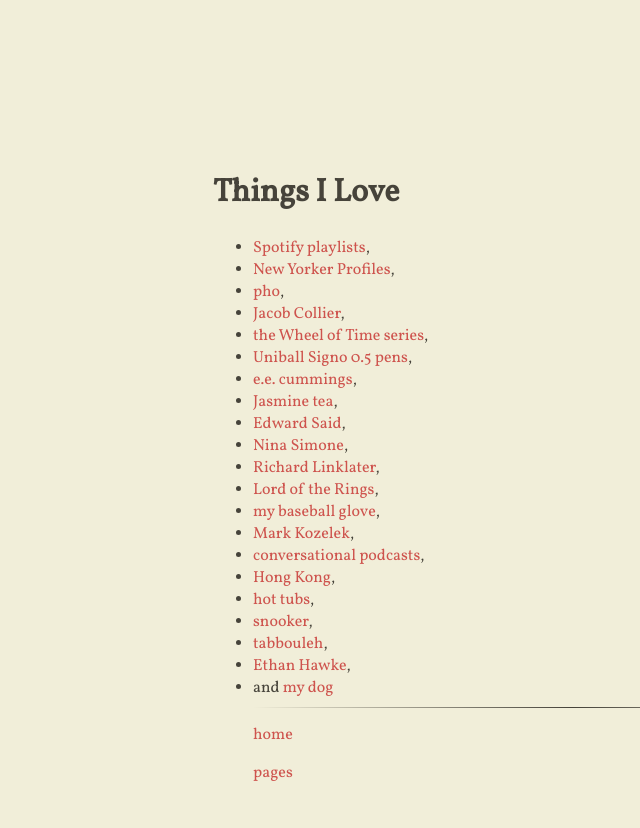
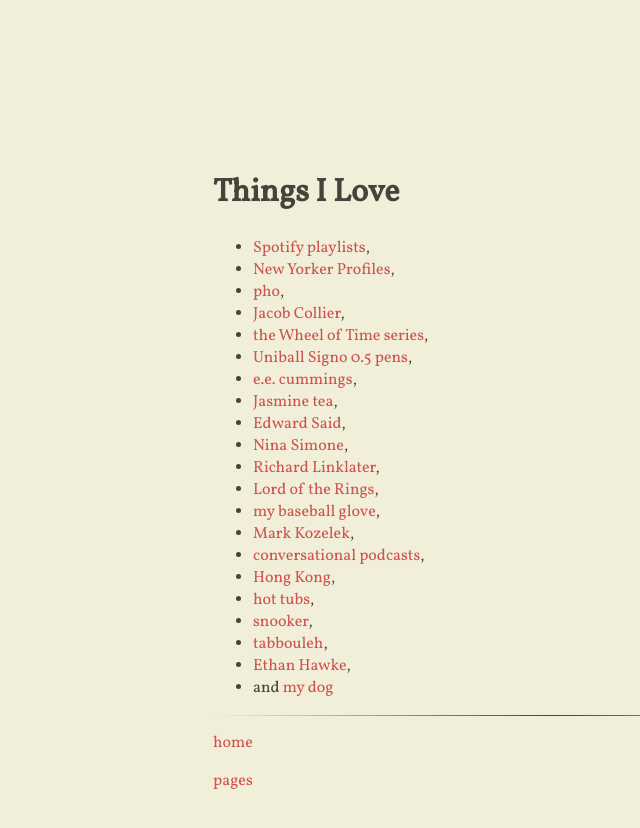
Before and after one commit to sgarrett233/sgarrett233.github.io, a Jekyll site: the page built from love.md, in a window 1280 px wide. Shown: the top 828 px of the page, without its empty margins (87-727 px from the left). Built offline with Jekyll 4.4.1, drawn with Linux system fonts in a browser that asks for light colours; nearby versions of some CDN libraries.

Commit message:
Update love.md

```diff
--- a/love.md
+++ b/love.md
@@ -27,7 +27,8 @@ layout: base
 </li><li><a href="https://www.youtube.com/watch?v=WFUar4zyx3o">tabbouleh</a>,
 </li><li><a href="https://www.youtube.com/watch?v=OI3ofWFejqg">Ethan Hawke</a>,
 </li><li>and <a href="https://www.instagram.com/thats_so_raveng/">my dog</a>
-</li>
+</li></ul>
 <hr>
 <p><a href="/index.html">home</a></p>
 <p> <a href="/pages">pages</a></p>
+</div>
```
